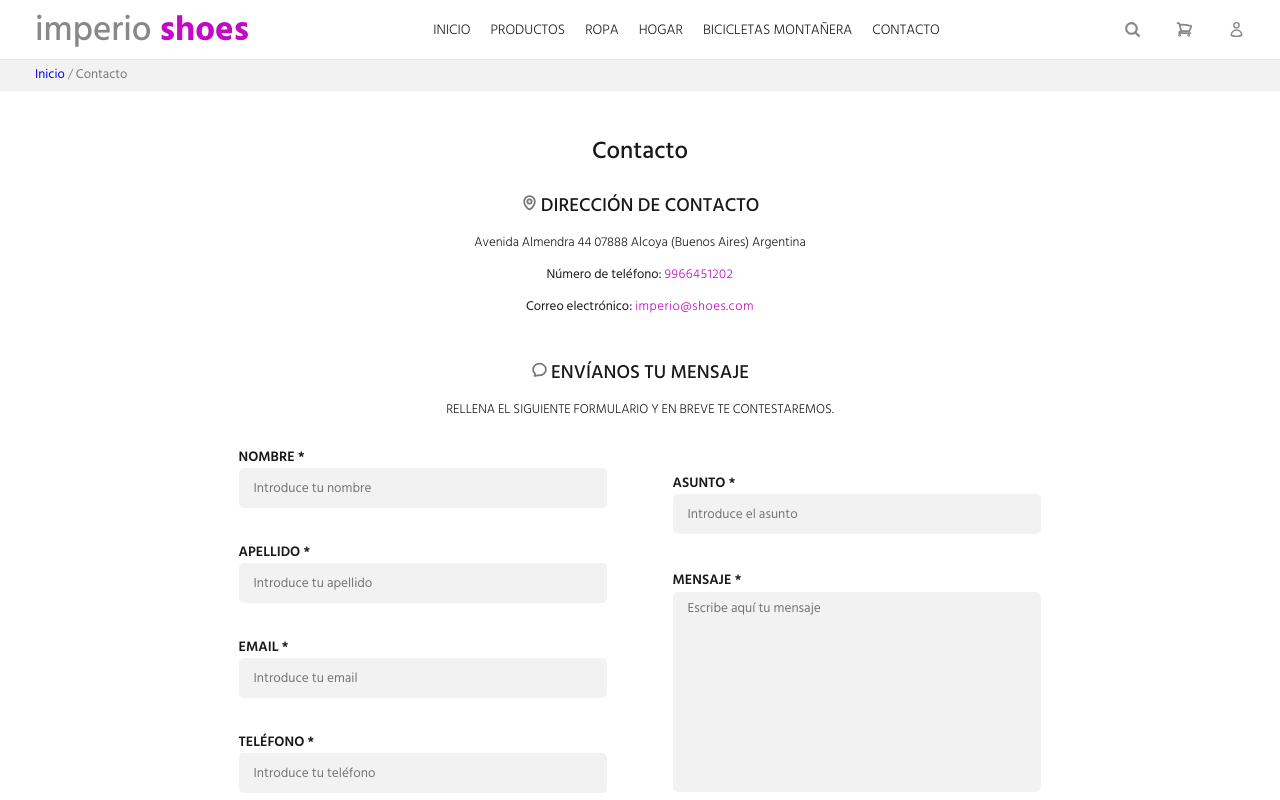
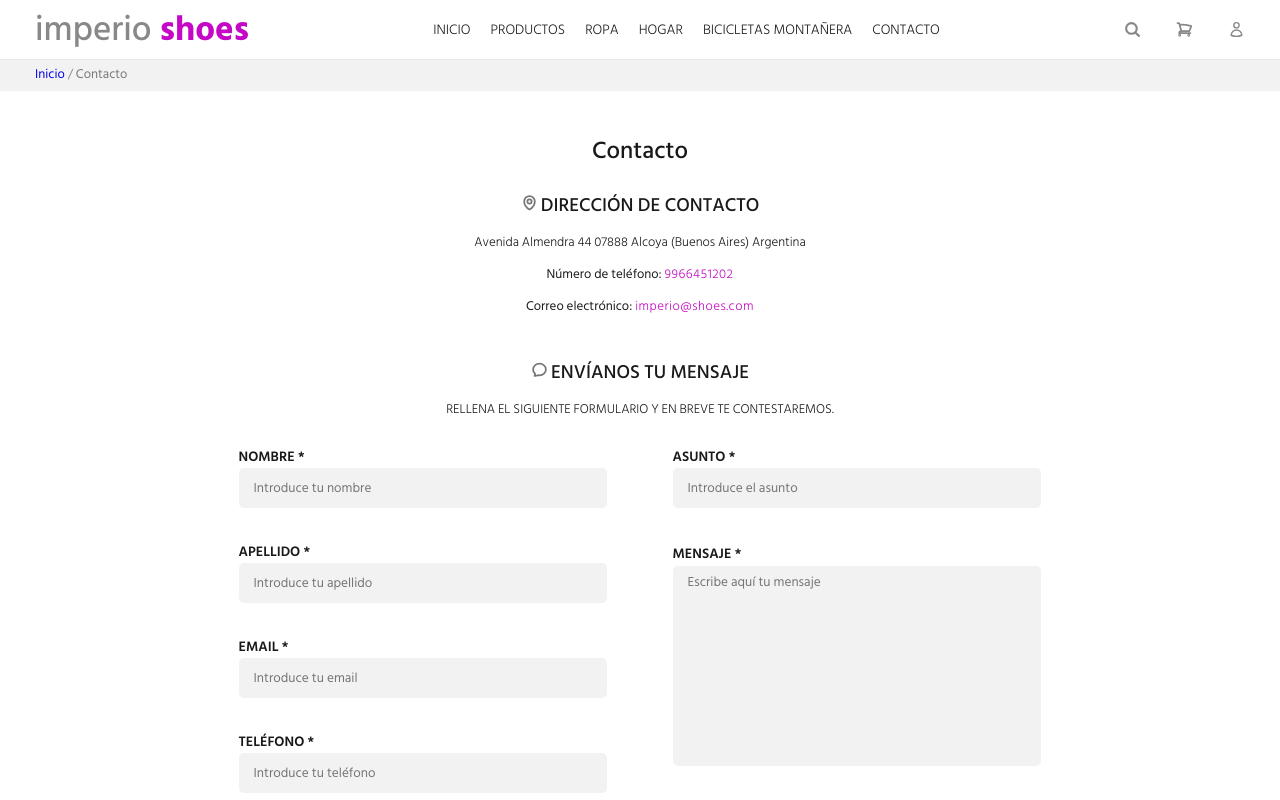
Before and after one commit to gszcode/E-commerce, a React (Vite) app: page /contact in a window 1280 px wide. Shown: the top 800 px of the page. Built offline with nearby package versions, Linux system fonts and the light colour scheme.

Commit message:
se modifico estilos y dato de card

```diff
--- a/src/components/ProductCard/index.tsx
+++ b/src/components/ProductCard/index.tsx
@@ -24,7 +24,9 @@ const ProductCard = ({
         <p className={styles.description}>{description}</p>
         <p className={styles.price_text}>
           precio: <span className={styles.price}>${price}</span>{' '}
-          <span className={styles.prev_price}>${prev_price}</span>
+          {prev_price && (
+            <span className={styles.prev_price}>${prev_price}</span>
+          )}
         </p>
       </div>
 
--- a/src/page/Contact/contact.module.scss
+++ b/src/page/Contact/contact.module.scss
@@ -79,9 +79,12 @@
         .form {
           width: 100%;
           .data_container {
-            @include flex(row, center, center);
+            @include flex(row, center, flex-start);
             .data {
               width: 50%;
+            }
+            .data:last-child {
+              margin-top: 0;
             }
             .msg {
               width: 85%;
```
